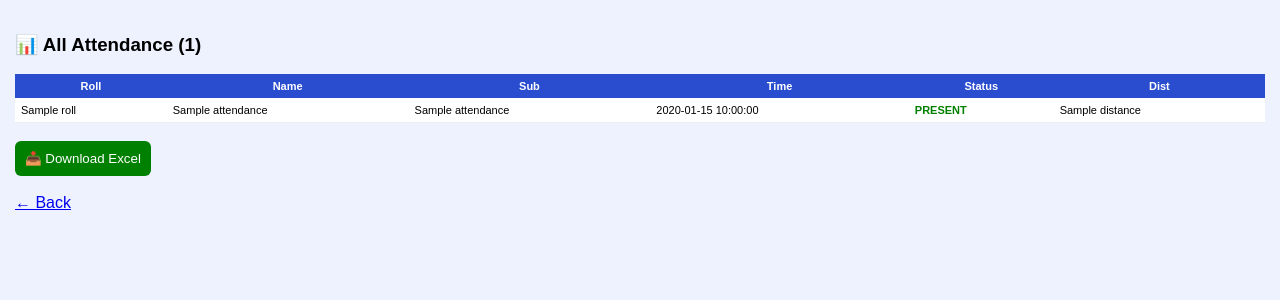
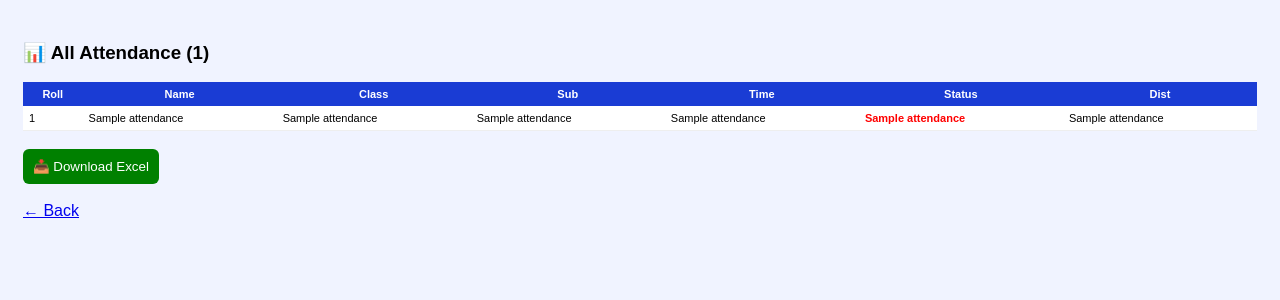
Before and after one commit to 309swara-crypto/qr-attendance, a Flask app: template templates/view_attendance.html in a window 1280 px wide. Shown: the top 300 px of the page. Run offline with Flask 3, Linux system fonts and the light colour scheme; the template is opened without the code that fills it: most values are stand-ins (such as "Sample title", 1, 10 or a date in 2020); some libraries are stand-ins or nearby versions.

Commit message:
Update view_attendance.html

```diff
--- a/templates/view_attendance.html
+++ b/templates/view_attendance.html
@@ -1,12 +1,6 @@
-<!DOCTYPE html>
-<html>
-  <head><meta name="viewport" content="width=device-width, initial-scale=1">
-<style>body{font-family:Arial;background:#eef2ff;margin:0;padding:15px}table{width:100%;background:white;border-collapse:collapse;font-size:11px}th{background:#2a4dd0;color:white;padding:6px}td{padding:6px;border-bottom:1px solid #eee}.present{color:green;font-weight:bold}.absent{color:red;font-weight:bold}</style></head>
-<body>
-<h3>📊 All Attendance ({{attendance|length}})</h3>
-<table><tr><th>Roll</th><th>Name</th><th>Sub</th><th>Time</th><th>Status</th><th>Dist</th></tr>
-{% for a in attendance %}<tr><td>{{a.roll}}</td><td>{{a.name}}</td><td>{{a.subject}}</td><td>{{a.time}}</td><td class="{% if a.status=='PRESENT' %}present{% else %}absent{% endif %}">{{a.status}}</td><td>{{a.distance}}</td></tr>{% endfor %}
-</table><br>
-<a href="/download_attendance"><button style="padding:10px;background:green;color:white;border:none;border-radius:6px">📥 Download Excel</button></a>
-<br><br><a href="/teacher">← Back</a>
-</body></html>
+<!DOCTYPE html><html><head><meta name="viewport" content="width=device-width, initial-scale=1">
+<style>body{font-family:Arial;background:#f0f3ff;padding:15px}table{width:100%;background:white;border-collapse:collapse;font-size:11px}th{background:#1a3cd4;color:white;padding:6px}td{padding:6px;border-bottom:1px solid #eee}.present{color:green;font-weight:bold}.absent{color:red;font-weight:bold}</style></head>
+<body><h3>📊 All Attendance ({{attendance|length}})</h3>
+<table><tr><th>Roll</th><th>Name</th><th>Class</th><th>Sub</th><th>Time</th><th>Status</th><th>Dist</th></tr>
+{% for a in attendance %}<tr><td>{{a[0]}}</td><td>{{a[1]}}</td><td>{{a[2]}}</td><td>{{a[3]}}</td><td>{{a[4]}}</td><td class="{% if a[5]=='PRESENT' %}present{% else %}absent{% endif %}">{{a[5]}}</td><td>{{a[6]}}</td></tr>{% endfor %}
+</table><br><a href="/download_attendance"><button style="padding:10px;background:green;color:white;border:none;border-radius:6px">📥 Download Excel</button></a><br><br><a href="/teacher">← Back</a></body></html>
```
